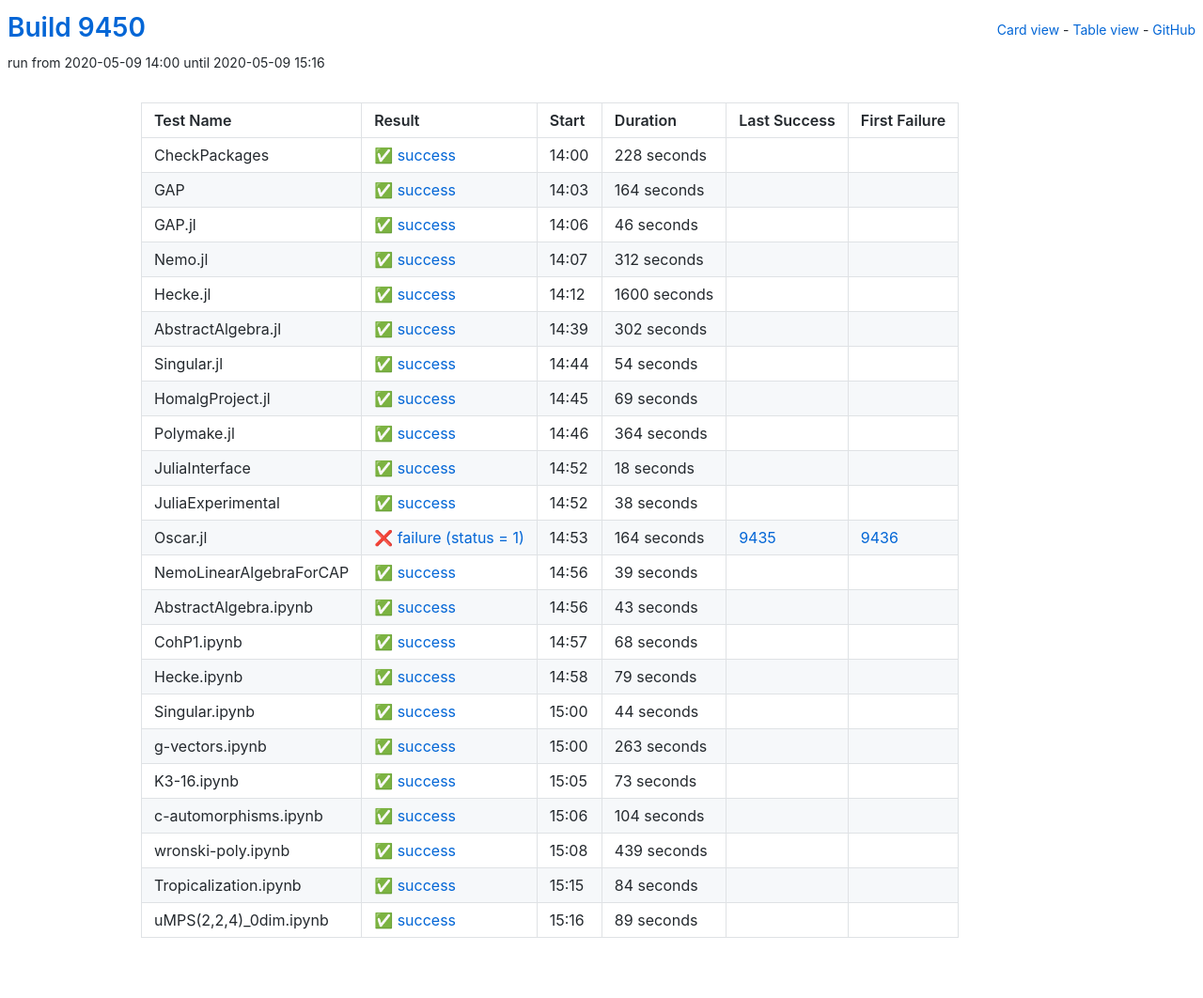
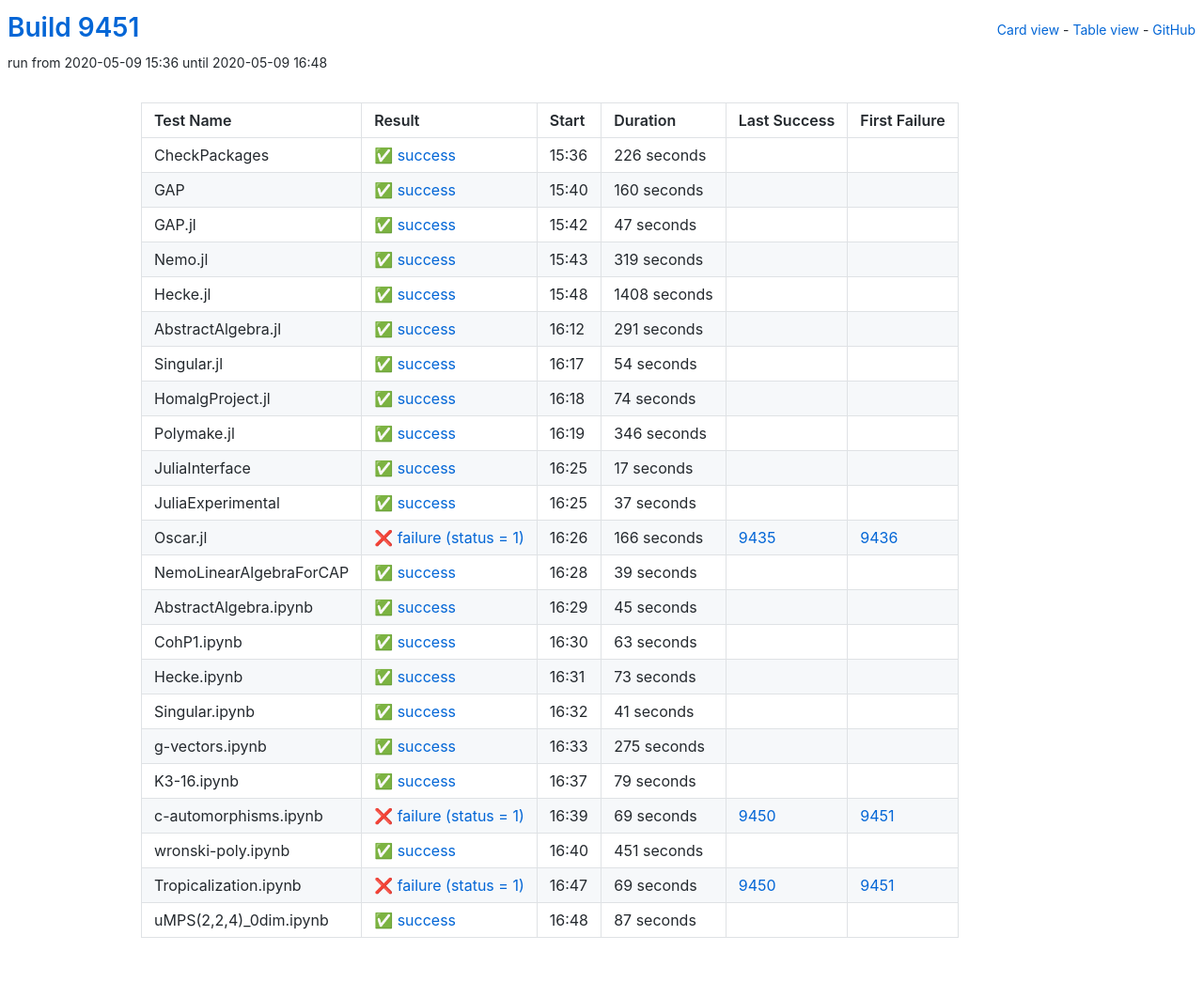
Before and after one commit to oscar-system/oscar-ci-status, a Jekyll site: the page built from table.html, in a window 1280 px wide. Shown: the whole page at 94% size. Built offline with Jekyll 4.4.1, drawn with Linux system fonts in a browser that asks for light colours.

Commit message:
Build 9451

```diff
--- a/_data/ci.yml
+++ b/_data/ci.yml
@@ -1,77 +1,77 @@
-build: 9450
-build_url: https://oscarci.mathematik.uni-kl.de/job/oscar/9450/
+build: 9451
+build_url: https://oscarci.mathematik.uni-kl.de/job/oscar/9451/
 job: oscar
 tests:
-- duration: 228
+- duration: 226
   exitcode: 0
   first_failure: false
   first_failure_url: null
   id: checkpackages
   last_success: false
   last_success_url: null
-  log: https://oscarci.mathematik.uni-kl.de/job/oscar/9450/artifact/logs/build-9450/CheckPackages.log
+  log: https://oscarci.mathematik.uni-kl.de/job/oscar/9451/artifact/logs/build-9451/CheckPackages.log
   name: CheckPackages
-  start: 2020-05-09 14:00
+  start: 2020-05-09 15:36
   status: success
   success: true
-- duration: 164
+- duration: 160
   exitcode: 0
   first_failure: false
   first_failure_url: null
   id: gap
   last_success: false
   last_success_url: null
-  log: https://oscarci.mathematik.uni-kl.de/job/oscar/9450/artifact/logs/build-9450/GAP.log
+  log: https://oscarci.mathematik.uni-kl.de/job/oscar/9451/artifact/logs/build-9451/GAP.log
   name: GAP
-  start: 2020-05-09 14:03
+  start: 2020-05-09 15:40
   status: success
   success: true
-- duration: 46
+- duration: 47
   exitcode: 0
   first_failure: false
   first_failure_url: null
   id: gap-jl
   last_success: false
   last_success_url: null
-  log: https://oscarci.mathematik.uni-kl.de/job/oscar/9450/artifact/logs/build-9450/GAP.jl.log
+  log: https://oscarci.mathematik.uni-kl.de/job/oscar/9451/artifact/logs/build-9451/GAP.jl.log
   name: GAP.jl
-  start: 2020-05-09 14:06
+  start: 2020-05-09 15:42
   status: success
   success: true
-- duration: 312
+- duration: 319
   exitcode: 0
   first_failure: false
   first_failure_url: null
   id: nemo-jl
   last_success: false
   last_success_url: null
-  log: https://oscarci.mathematik.uni-kl.de/job/oscar/9450/artifact/logs/build-9450/Nemo.jl.log
+  log: https://oscarci.mathematik.uni-kl.de/job/oscar/9451/artifact/logs/build-9451/Nemo.jl.log
   name: Nemo.jl
-  start: 2020-05-09 14:07
+  start: 2020-05-09 15:43
   status: success
   success: true
-- duration: 1600
+- duration: 1408
   exitcode: 0
   first_failure: false
   first_failure_url: null
   id: hecke-jl
   last_success: false
   last_success_url: null
-  log: https://oscarci.mathematik.uni-kl.de/job/oscar/9450/artifact/logs/build-9450/Hecke.jl.log
+  log: https://oscarci.mathematik.uni-kl.de/job/oscar/9451/artifact/logs/build-9451/Hecke.jl.log
   name: Hecke.jl
-  start: 2020-05-09 14:12
+  start: 2020-05-09 15:48
   status: success
   success: true
-- duration: 302
+- duration: 291
   exitcode: 0
   first_failure: false
   first_failure_url: null
   id: abstractalgebra-jl
   last_success: false
   last_success_url: null
-  log: https://oscarci.mathematik.uni-kl.de/job/oscar/9450/artifact/logs/build-9450/AbstractAlgebra.jl.log
+  log: https://oscarci.mathematik.uni-kl.de/job/oscar/9451/artifact/logs/build-9451/AbstractAlgebra.jl.log
   name: AbstractAlgebra.jl
-  start: 2020-05-09 14:39
+  start: 2020-05-09 16:12
   status: success
   success: true
 - duration: 54
@@ -81,69 +81,69 @@ tests:
   id: singular-jl
   last_success: false
   last_success_url: null
-  log: https://oscarci.mathematik.uni-kl.de/job/oscar/9450/artifact/logs/build-9450/Singular.jl.log
+  log: https://oscarci.mathematik.uni-kl.de/job/oscar/9451/artifact/logs/build-9451/Singular.jl.log
   name: Singular.jl
-  start: 2020-05-09 14:44
+  start: 2020-05-09 16:17
   status: success
   success: true
-- duration: 69
+- duration: 74
   exitcode: 0
   first_failure: false
   first_failure_url: null
   id: homalgproject-jl
   last_success: false
   last_success_url: null
-  log: https://oscarci.mathematik.uni-kl.de/job/oscar/9450/artifact/logs/build-9450/HomalgProject.jl.log
+  log: https://oscarci.mathematik.uni-kl.de/job/oscar/9451/artifact/logs/build-9451/HomalgProject.jl.log
   name: HomalgProject.jl
-  start: 2020-05-09 14:45
+  start: 2020-05-09 16:18
   status: success
   success: true
-- duration: 364
+- duration: 346
   exitcode: 0
   first_failure: false
   first_failure_url: null
   id: polymake-jl
   last_success: false
   last_success_url: null
-  log: https://oscarci.mathematik.uni-kl.de/job/oscar/9450/artifact/logs/build-9450/Polymake.jl.log
+  log: https://oscarci.mathematik.uni-kl.de/job/oscar/9451/artifact/logs/build-9451/Polymake.jl.log
   name: Polymake.jl
-  start: 2020-05-09 14:46
+  start: 2020-05-09 16:19
   status: success
   success: true
-- duration: 18
+- duration: 17
   exitcode: 0
   first_failure: false
   first_failure_url: null
   id: juliainterface
   last_success: false
   last_success_url: null
-  log: https://oscarci.mathematik.uni-kl.de/job/oscar/9450/artifact/logs/build-9450/JuliaInterface.log
+  log: https://oscarci.mathematik.uni-kl.de/job/oscar/9451/artifact/logs/build-9451/JuliaInterface.log
   name: JuliaInterface
-  start: 2020-05-09 14:52
+  start: 2020-05-09 16:25
   status: success
   success: true
-- duration: 38
+- duration: 37
   exitcode: 0
   first_failure: false
   first_failure_url: null
   id: juliaexperimental
   last_success: false
   last_success_url: null
-  log: https://oscarci.mathematik.uni-kl.de/job/oscar/9450/artifact/logs/build-9450/JuliaExperimental.log
+  log: https://oscarci.mathematik.uni-kl.de/job/oscar/9451/artifact/logs/build-9451/JuliaExperimental.log
   name: JuliaExperimental
-  start: 2020-05-09 14:52
+  start: 2020-05-09 16:25
   status: success
   success: true
-- duration: 164
+- duration: 166
   exitcode: 1
   first_failure: 9436
   first_failure_url: https://oscarci.mathematik.uni-kl.de/job/oscar/9436/
   id: oscar-jl
   last_success: 9435
   last_success_url: https://oscarci.mathematik.uni-kl.de/job/oscar/9435/
-  log: https://oscarci.mathematik.uni-kl.de/job/oscar/9450/artifact/logs/build-9450/Oscar.jl.log
+  log: https://oscarci.mathematik.uni-kl.de/job/oscar/9451/artifact/logs/build-9451/Oscar.jl.log
   name: Oscar.jl
-  start: 2020-05-09 14:53
+  start: 2020-05-09 16:26
   status: failure
   success: false
 - duration: 39
@@ -153,128 +153,128 @@ tests:
   id: nemolinearalgebraforcap
   last_success: false
   last_success_url: null
-  log: https://oscarci.mathematik.uni-kl.de/job/oscar/9450/artifact/logs/build-9450/NemoLinearAlgebraForCAP.log
+  log: https://oscarci.mathematik.uni-kl.de/job/oscar/9451/artifact/logs/build-9451/NemoLinearAlgebraForCAP.log
   name: NemoLinearAlgebraForCAP
-  start: 2020-05-09 14:56
+  start: 2020-05-09 16:28
   status: success
   success: true
-- duration: 43
+- duration: 45
   exitcode: 0
   first_failure: false
   first_failure_url: null
   id: abstractalgebra-ipynb
   last_success: false
   last_success_url: null
-  log: https://oscarci.mathematik.uni-kl.de/job/oscar/9450/artifact/logs/build-9450/AbstractAlgebra.ipynb.log
+  log: https://oscarci.mathematik.uni-kl.de/job/oscar/9451/artifact/logs/build-9451/AbstractAlgebra.ipynb.log
   name: AbstractAlgebra.ipynb
-  start: 2020-05-09 14:56
+  start: 2020-05-09 16:29
   status: success
   success: true
-- duration: 68
+- duration: 63
   exitcode: 0
   first_failure: false
   first_failure_url: null
   id: cohp1-ipynb
   last_success: false
   last_success_url: null
-  log: https://oscarci.mathematik.uni-kl.de/job/oscar/9450/artifact/logs/build-9450/CohP1.ipynb.log
+  log: https://oscarci.mathematik.uni-kl.de/job/oscar/9451/artifact/logs/build-9451/CohP1.ipynb.log
   name: CohP1.ipynb
-  start: 2020-05-09 14:57
+  start: 2020-05-09 16:30
+  status: success
+  success: true
+- duration: 73
+  exitcode: 0
+  first_failure: false
+  first_failure_url: null
+  id: hecke-ipynb
+  last_success: false
+  last_success_url: null
+  log: https://oscarci.mathematik.uni-kl.de/job/oscar/9451/artifact/logs/build-9451/Hecke.ipynb.log
+  name: Hecke.ipynb
+  start: 2020-05-09 16:31
+  status: success
+  success: true
+- duration: 41
+  exitcode: 0
+  first_failure: false
+  first_failure_url: null
+  id: singular-ipynb
+  last_success: false
+  last_success_url: null
+  log: https://oscarci.mathematik.uni-kl.de/job/oscar/9451/artifact/logs/build-9451/Singular.ipynb.log
+  name: Singular.ipynb
+  start: 2020-05-09 16:32
+  status: success
+  success: true
+- duration: 275
+  exitcode: 0
+  first_failure: false
+  first_failure_url: null
+  id: g-vectors-ipynb
+  last_success: false
+  last_success_url: null
+  log: https://oscarci.mathematik.uni-kl.de/job/oscar/9451/artifact/logs/build-9451/g-vectors.ipynb.log
+  name: g-vectors.ipynb
+  start: 2020-05-09 16:33
   status: success
   success: true
 - duration: 79
   exitcode: 0
   first_failure: false
   first_failure_url: null
-  id: hecke-ipynb
-  last_success: false
-  last_success_url: null
-  log: https://oscarci.mathematik.uni-kl.de/job/oscar/9450/artifact/logs/build-9450/Hecke.ipynb.log
-  name: Hecke.ipynb
-  start: 2020-05-09 14:58
-  status: success
-  success: true
-- duration: 44
-  exitcode: 0
-  first_failure: false
-  first_failure_url: null
-  id: singular-ipynb
-  last_success: false
-  last_success_url: null
-  log: https://oscarci.mathematik.uni-kl.de/job/oscar/9450/artifact/logs/build-9450/Singular.ipynb.log
-  name: Singular.ipynb
-  start: 2020-05-09 15:00
-  status: success
-  success: true
-- duration: 263
-  exitcode: 0
-  first_failure: false
-  first_failure_url: null
-  id: g-vectors-ipynb
-  last_success: false
-  last_success_url: null
-  log: https://oscarci.mathematik.uni-kl.de/job/oscar/9450/artifact/logs/build-9450/g-vectors.ipynb.log
-  name: g-vectors.ipynb
-  start: 2020-05-09 15:00
-  status: success
-  success: true
-- duration: 73
-  exitcode: 0
-  first_failure: false
-  first_failure_url: null
   id: k3-16-ipynb
   last_success: false
   last_success_url: null
-  log: https://oscarci.mathematik.uni-kl.de/job/oscar/9450/artifact/logs/build-9450/K3-16.ipynb.log
+  log: https://oscarci.mathematik.uni-kl.de/job/oscar/9451/artifact/logs/build-9451/K3-16.ipynb.log
   name: K3-16.ipynb
-  start: 2020-05-09 15:05
+  start: 2020-05-09 16:37
   status: success
   success: true
-- duration: 104
-  exitcode: 0
-  first_failure: false
-  first_failure_url: null
+- duration: 69
+  exitcode: 1
+  first_failure: 9451
+  first_failure_url: https://oscarci.mathematik.uni-kl.de/job/oscar/9451/
   id: c-automorphisms-ipynb
-  last_success: false
-  last_success_url: null
-  log: https://oscarci.mathematik.uni-kl.de/job/oscar/9450/artifact/logs/build-9450/c-automorphisms.ipynb.log
+  last_success: 9450
+  last_success_url: https://oscarci.mathematik.uni-kl.de/job/oscar/9450/
+  log: https://oscarci.mathematik.uni-kl.de/job/oscar/9451/artifact/logs/build-9451/c-automorphisms.ipynb.log
   name: c-automorphisms.ipynb
-  start: 2020-05-09 15:06
-  status: success
-  success: true
-- duration: 439
+  start: 2020-05-09 16:39
+  status: failure
+  success: false
+- duration: 451
   exitcode: 0
   first_failure: false
   first_failure_url: null
   id: wronski-poly-ipynb
   last_success: false
   last_success_url: null
-  log: https://oscarci.mathematik.uni-kl.de/job/oscar/9450/artifact/logs/build-9450/wronski-poly.ipynb.log
+  log: https://oscarci.mathematik.uni-kl.de/job/oscar/9451/artifact/logs/build-9451/wronski-poly.ipynb.log
   name: wronski-poly.ipynb
-  start: 2020-05-09 15:08
+  start: 2020-05-09 16:40
   status: success
   success: true
-- duration: 84
-  exitcode: 0
-  first_failure: false
-  first_failure_url: null
+- duration: 69
+  exitcode: 1
+  first_failure: 9451
+  first_failure_url: https://oscarci.mathematik.uni-kl.de/job/oscar/9451/
   id: tropicalization-ipynb
-  last_success: false
-  last_success_url: null
-  log: https://oscarci.mathematik.uni-kl.de/job/oscar/9450/artifact/logs/build-9450/Tropicalization.ipynb.log
+  last_success: 9450
+  last_success_url: https://oscarci.mathematik.uni-kl.de/job/oscar/9450/
+  log: https://oscarci.mathematik.uni-kl.de/job/oscar/9451/artifact/logs/build-9451/Tropicalization.ipynb.log
   name: Tropicalization.ipynb
-  start: 2020-05-09 15:15
-  status: success
-  success: true
-- duration: 89
+  start: 2020-05-09 16:47
+  status: failure
+  success: false
+- duration: 87
   exitcode: 0
   first_failure: false
   first_failure_url: null
   id: umps-2-2-4-0dim-ipynb
   last_success: false
   last_success_url: null
-  log: https://oscarci.mathematik.uni-kl.de/job/oscar/9450/artifact/logs/build-9450/uMPS-2-2-4-_0dim.ipynb.log
+  log: https://oscarci.mathematik.uni-kl.de/job/oscar/9451/artifact/logs/build-9451/uMPS-2-2-4-_0dim.ipynb.log
   name: uMPS(2,2,4)_0dim.ipynb
-  start: 2020-05-09 15:16
+  start: 2020-05-09 16:48
   status: success
   success: true
```
Also changed, not shown: README.md.
